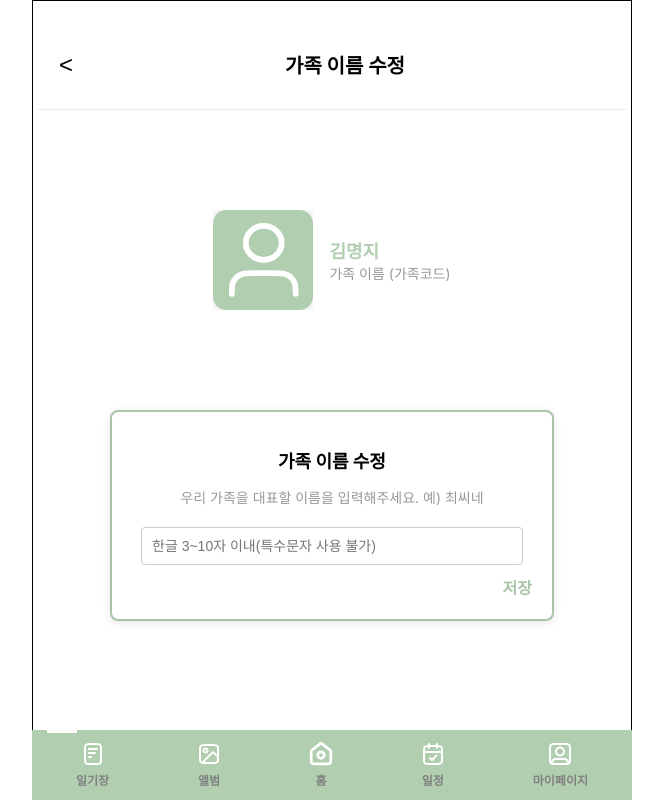
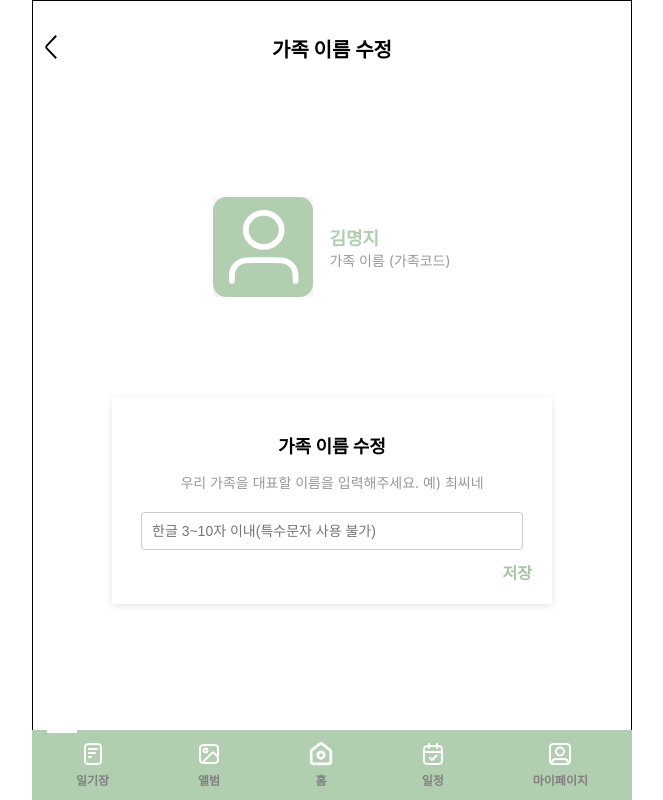
Before and after one commit to MyongjiCollaboration/Front, a React (Create React App) app: page /family-name-edit in a window 1280 px wide. Shown: the whole page, without its empty margins (308-971 px from the left). Built offline with nearby package versions, Linux system fonts and the light colour scheme.

Commit message:
fix : 헤더 컴포넌트 수정

```diff
--- a/src/page/Detail.js
+++ b/src/page/Detail.js
@@ -2,6 +2,7 @@ import React, { useState } from 'react';
 import styled from 'styled-components';
 import { useNavigate } from 'react-router-dom';
 import MyProfile from '../img/Bottombar/Myprofile.svg';
+import Header from '../components/Header';
 
 const Detail = () => {
   const [familyName, setFamilyName] = useState('');
@@ -29,10 +30,11 @@ const Detail = () => {
 
   return (
     <Container>
-      <Header>
+      {/* <Header>
         <BackButton onClick={() => navigate('/mypage')}>&lt;</BackButton>
         <Title>가족 이름 수정</Title>
-      </Header>
+      </Header> */}
+      <Header title='가족 이름 수정' />
       <ProfileSection>
         <ProfileImage src={MyProfile} alt='프로필 이미지' />
         <ProfileText>
@@ -81,30 +83,6 @@ const Container = styled.div`
   border: 1px solid ${({ theme }) => theme.colors.Black};
 `;
 
-const Header = styled.div`
-  display: flex;
-  justify-content: space-between;
-  align-items: center;
-  width: 100%;
-  padding: 16px;
-  background-color: #fff;
-  border-bottom: 1px solid #eaeaea;
-`;
-
-const BackButton = styled.button`
-  background: none;
-  border: none;
-  font-size: 24px;
-  cursor: pointer;
-`;
-
-const Title = styled.h1`
-  font-size: 20px;
-  font-weight: bold;
-  text-align: center;
-  flex-grow: 1;
-`;
-
 const ProfileSection = styled.div`
   display: flex;
   align-items: center;
@@ -139,9 +117,9 @@ const FormContainer = styled.div`
   width: 100%;
   max-width: 400px;
   padding: 20px;
-  border: 2px solid ${({ theme }) => theme.colors.green3}; /* 테두리 색상 변경 */
+  border: 2px solid ${({ theme }) => theme.colors.green3}
   border-radius: 8px;
-  box-shadow: 0 2px 8px rgba(0, 0, 0, 0.1); /* 그림자 추가 */
+  box-shadow: 0 2px 8px rgba(0, 0, 0, 0.1);
   background-color: #fff;
 `;
 
--- a/src/page/MyPage.js
+++ b/src/page/MyPage.js
@@ -7,14 +7,12 @@ import Mydiary from '../img/Bottombar/Mydiary.svg';
 import Profilechange from '../img/Bottombar/Profilechange.svg';
 import Logout from '../img/Bottombar/Logout.svg';
 import Dropout from '../img/Bottombar/Dropout.svg';
+import Header from '../components/Header';
 
 const MyPage = () => {
   return (
     <Container>
-      <Header>
-        <BackButton>&lt;</BackButton>
-        <Title>마이페이지</Title>
-      </Header>
+      <Header title='마이페이지' />
       <ProfileSection>
         <ProfileImage src={MyProfile} alt='프로필 이미지' />
         <ProfileText>
@@ -64,30 +62,6 @@ const Container = styled.div`
   padding: 20px;
   box-sizing: border-box;
   border: 1px solid ${({ theme }) => theme.colors.Black};
-`;
-
-const Header = styled.div`
-  display: flex;
-  justify-content: space-between;
-  align-items: center;
-  width: 100%;
-  padding: 16px;
-  background-color: #fff;
-  border-bottom: 1px solid #eaeaea;
-`;
-
-const BackButton = styled.button`
-  background: none;
-  border: none;
-  font-size: 24px;
-  cursor: pointer;
-`;
-
-const Title = styled.h1`
-  font-size: 20px;
-  font-weight: bold;
-  text-align: center;
-  flex-grow: 1;
 `;
 
 const ProfileSection = styled.div`
```
